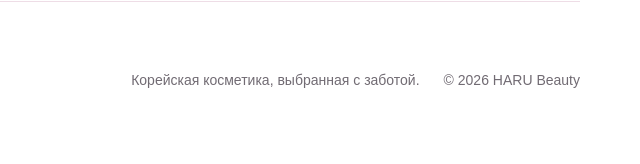
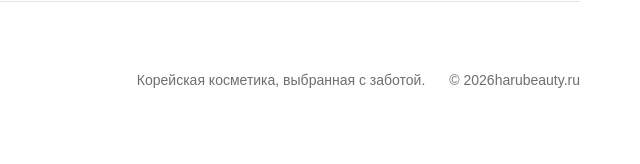
Before and after one commit to NikolayPodpryatov/haru-warehouse-job, a plain HTML site: page index.html in a window 1280 px wide. Shown: the part 3309-3473 px from the top of the page, 640-1280 px from the left. Drawn offline with Linux system fonts and the light colour scheme.

Commit message:
Update footer copyright text to harubeauty.ru

```diff
--- a/index.html
+++ b/index.html
@@ -170,7 +170,7 @@
     <footer class="site-footer">
       <img src="https://static.insales-cdn.com/files/1/4089/119345145/original/harubeauty_logo_ru.png" alt="HARU Beauty">
       <p>Корейская косметика, выбранная с заботой.</p>
-      <span>© <span id="year"></span> HARU Beauty</span>
+      <span>© <span id="year"></span>harubeauty.ru</span>
     </footer>
   </div>
 
```
